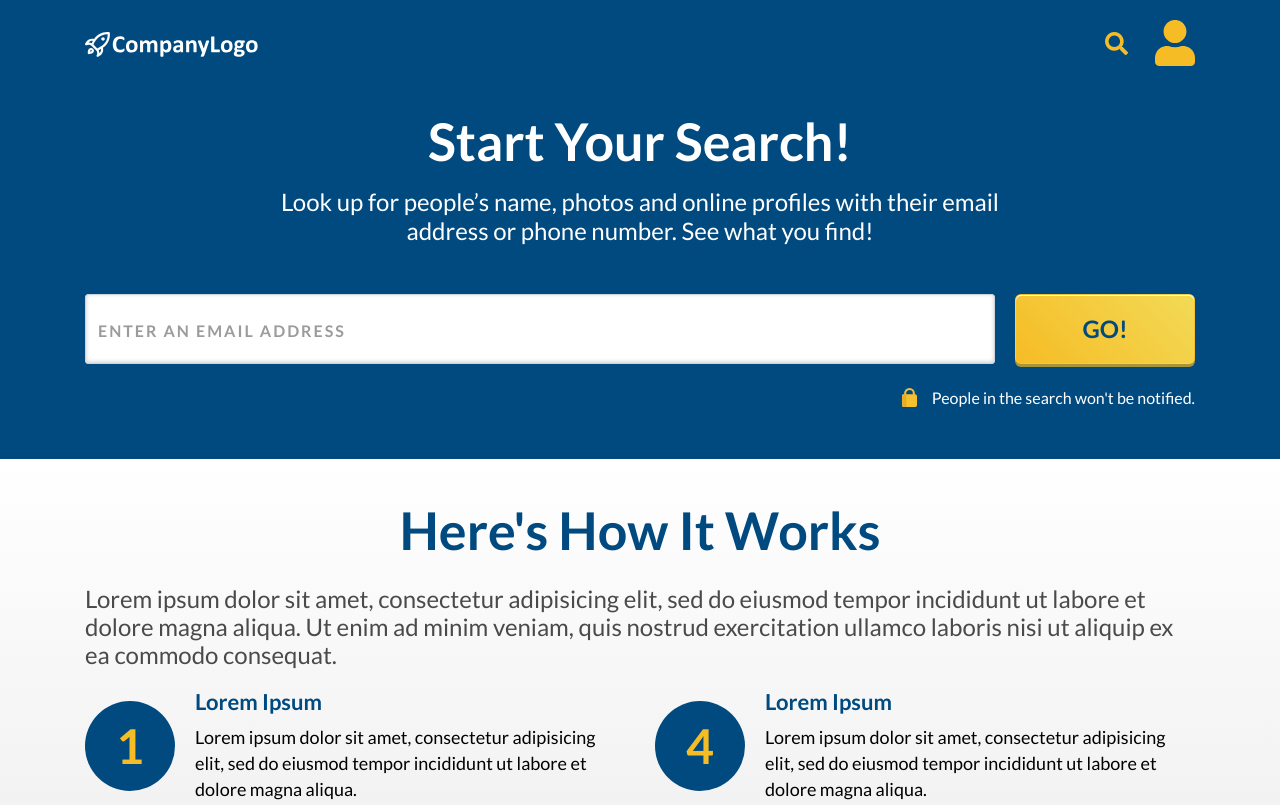
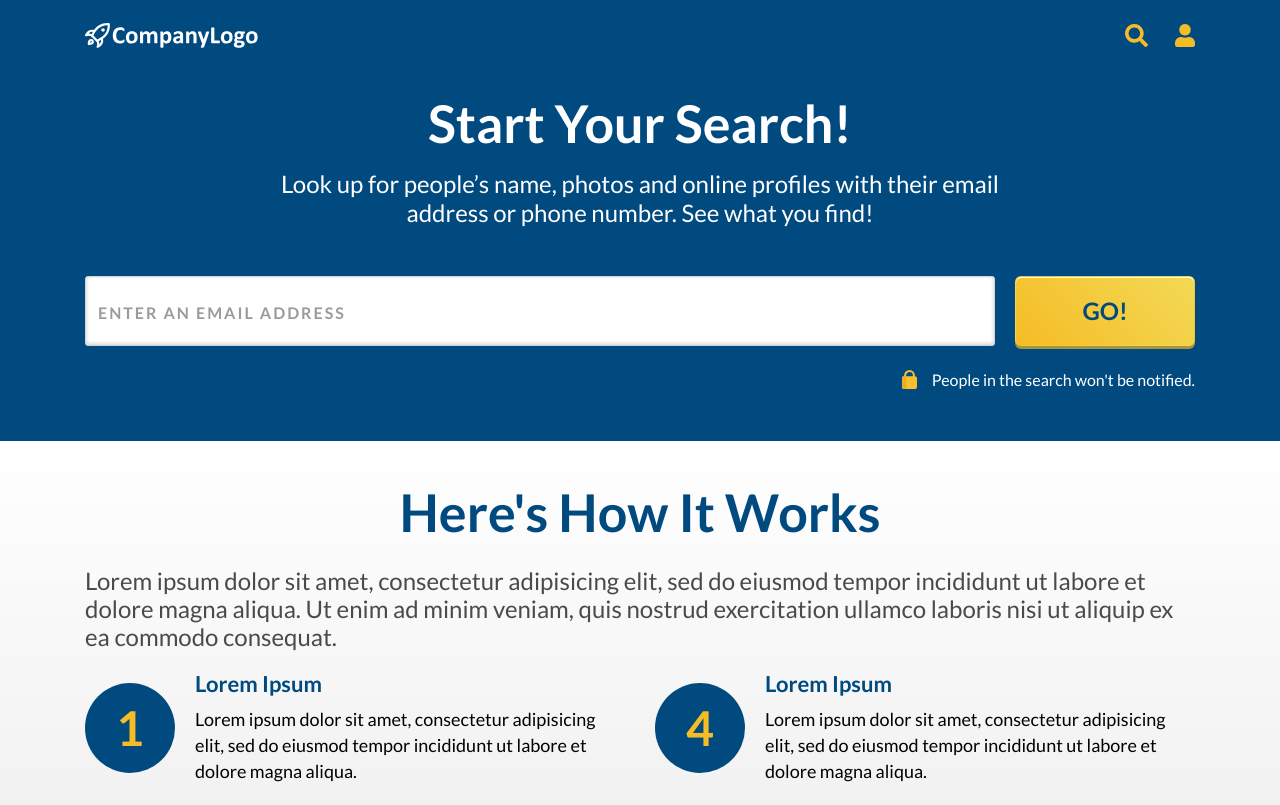
Before and after one commit to vidso16/frontendTest, a plain HTML site: page index.html in a window 1280 px wide. Shown: the top 805 px of the page. Drawn offline with nearby package versions, Linux system fonts and the light colour scheme.

Commit message:
Issue #3 Person Icon Size
The Size of the person icon has been fixed

```diff
--- a/index.html
+++ b/index.html
@@ -17,7 +17,7 @@
         </a>
         <div>
           <img src="img/icn_search.svg" width="23" height="23" alt="Search">
-          <img class="ml-4" src="img/icn_person.svg" alt="Profile">
+          <img class="ml-4" src="img/icn_person.svg" width="20" height="23" alt="Profile">
         </div>
       </div>
     </nav>
```
